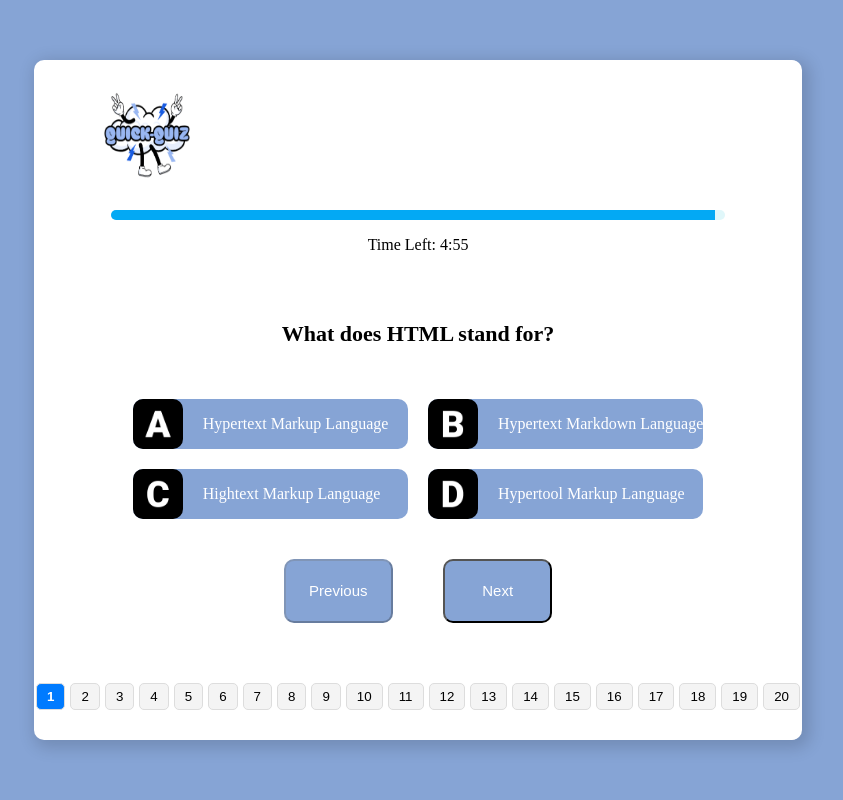
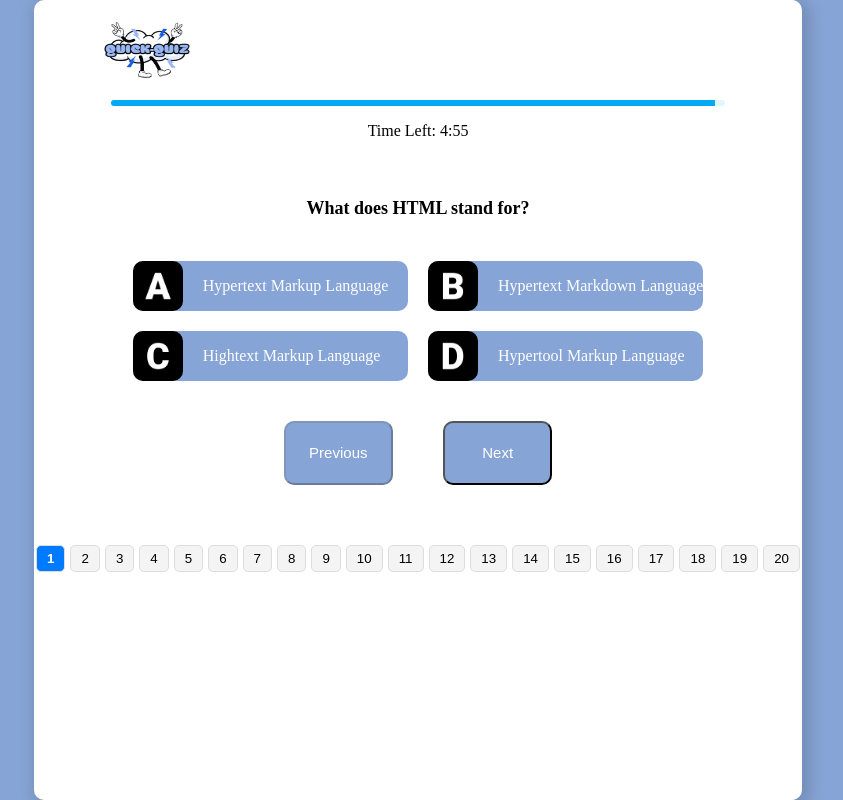
Before and after one commit to morris-codes/QuickQuiz_1.0, a React (Vite) app: page /problems in a window 1280 px wide. Shown: the whole page, without its empty margins (222-1065 px from the left). Built offline with nearby package versions, Linux system fonts and the light colour scheme.

Commit message:
paddination sizing

```diff
--- a/src/Styles/Header.css
+++ b/src/Styles/Header.css
@@ -1,6 +1,6 @@
 /* LARGE SCREEN SIZE */
 .logo img {
-    height: 150px;
+    height: 100px;
     width: 150px;
 }
 .logo a{
--- a/src/Styles/Problems.css
+++ b/src/Styles/Problems.css
@@ -1,7 +1,6 @@
 
   .que-1 h6{
-    font-size: 22px;
-    color: #000;
+    font-size: 18px;
     text-align: center;
   }
   .solution {
@@ -84,7 +83,7 @@ div.selected {
 }
 .progress-bar {
     width: 80%;
-    height: 10px;
+    height: 6px;
     background-color: #e0f7fa;
     /* margin-top: 20px; */
     /* position: relative; */
--- a/src/Styles/index.css
+++ b/src/Styles/index.css
@@ -17,13 +17,14 @@ body {
 }
 .parent {
   width: 60%;
-  height: 85%;
+  height: 100vh;
   background-color: white;
   border-radius: 10px;
   box-shadow: 4px 4px 16px 4px #00000026;
   display: flex;
   flex-direction: column;
   align-items: center;
+  overflow: hidden;
 }
 a {
   text-decoration: none;
```
